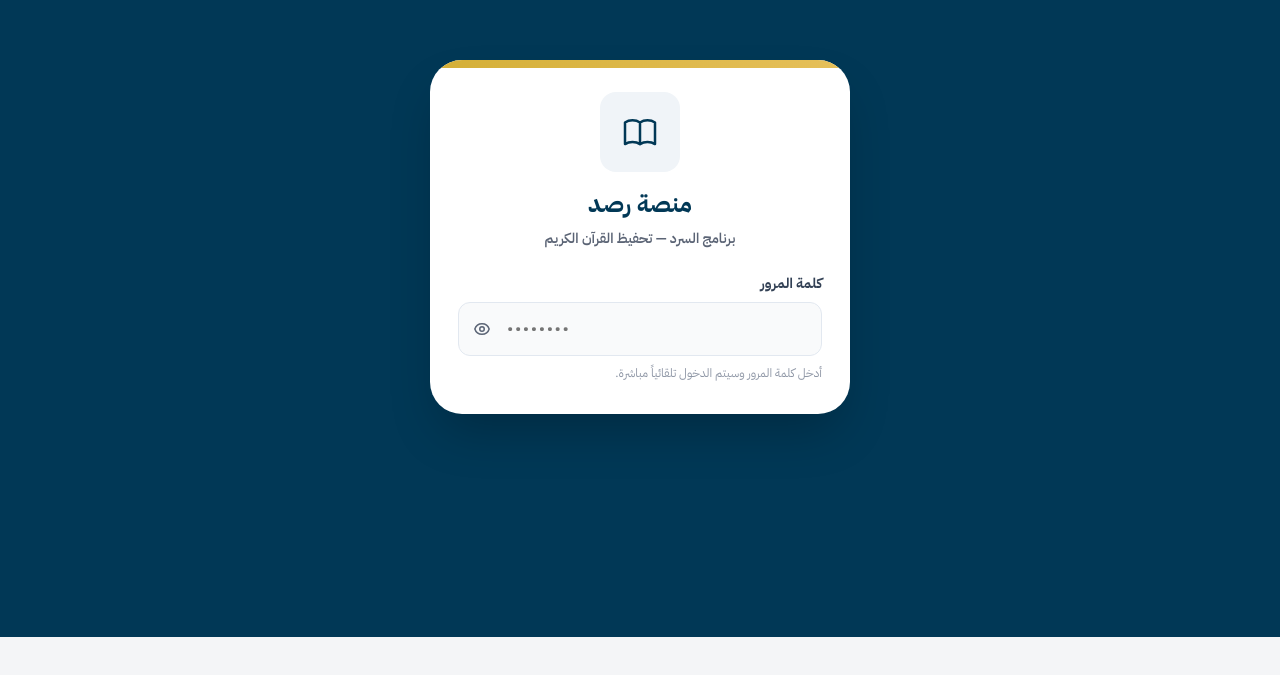
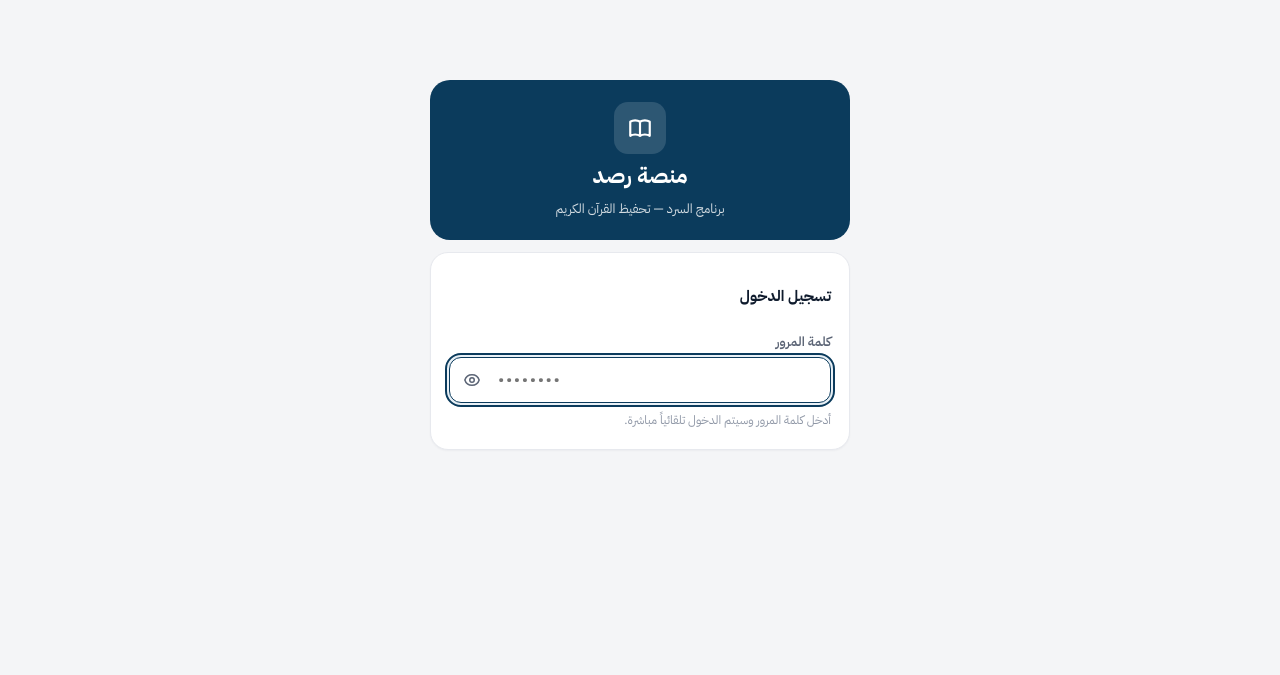
Before and after one commit to mlook-1089/sard-rasd, a Next.js app: page / in a window 1280 px wide. Shown: the part 163-838 px from the top of the page. Before the commit the page ends 800 px from the top, so only its background shows below. Built offline with nearby package versions, Linux system fonts and the light colour scheme.

Commit message:
style(login): align login page with internal u-* design system

```diff
--- a/app/page.tsx
+++ b/app/page.tsx
@@ -83,50 +83,70 @@ export default function LoginPage() {
   }
 
   return (
-    <div style={{
-      position: 'fixed', inset: 0, zIndex: 50,
-      display: 'flex', alignItems: 'center', justifyContent: 'center',
-      padding: '16px',
-      backgroundColor: '#013856',
-      backgroundImage: 'radial-gradient(#d4af37 0.5px, transparent 0.5px), radial-gradient(#d4af37 0.5px, #013856 0.5px)',
-      backgroundSize: '40px 40px',
-      backgroundPosition: '0 0, 20px 20px',
-      overflowY: 'auto'
-    }}>
-      <div style={{
-        background: '#fff',
-        borderRadius: '2rem',
-        boxShadow: '0 25px 50px -12px rgba(0,0,0,0.25)',
-        width: '100%',
-        maxWidth: '420px',
-        padding: '32px 28px',
-        position: 'relative',
-        overflow: 'hidden',
-        boxSizing: 'border-box'
-      }}>
-        <div style={{
-          position: 'absolute', top: 0, left: 0, right: 0, height: '8px',
-          background: 'linear-gradient(90deg, #d4af37 0%, #e6c05a 100%)',
-          borderTopLeftRadius: '2rem', borderTopRightRadius: '2rem'
-        }} />
-
-        <div style={{ textAlign: 'center', marginBottom: '24px' }}>
-          <div style={{
-            display: 'inline-flex', alignItems: 'center', justifyContent: 'center',
-            width: '80px', height: '80px', borderRadius: '16px', marginBottom: '14px',
-            background: '#F0F4F8', color: '#013856'
-          }}>
-            <svg width="40" height="40" fill="none" stroke="currentColor" viewBox="0 0 24 24" strokeWidth={1.5}>
+    <div
+      style={{
+        minHeight: '100vh',
+        background: 'var(--bg)',
+        color: 'var(--ink)',
+        display: 'flex',
+        flexDirection: 'column',
+        alignItems: 'center',
+        justifyContent: 'center',
+        padding: '20px 16px'
+      }}
+    >
+      <div style={{ width: '100%', maxWidth: '420px' }}>
+        {/* Hero banner matching internal u-hero */}
+        <div
+          className="u-hero"
+          style={{
+            textAlign: 'center',
+            padding: '22px 20px',
+            marginBottom: '12px',
+            display: 'flex',
+            flexDirection: 'column',
+            alignItems: 'center',
+            gap: '8px'
+          }}
+        >
+          <div
+            style={{
+              width: 52,
+              height: 52,
+              borderRadius: 14,
+              background: 'rgba(255, 255, 255, 0.14)',
+              color: '#ffffff',
+              display: 'inline-flex',
+              alignItems: 'center',
+              justifyContent: 'center'
+            }}
+          >
+            <svg width="26" height="26" fill="none" stroke="currentColor" viewBox="0 0 24 24" strokeWidth={2}>
               <path strokeLinecap="round" strokeLinejoin="round" d="M12 6.253v13m0-13C10.832 5.477 9.246 5 7.5 5S4.168 5.477 3 6.253v13C4.168 18.477 5.754 18 7.5 18s3.332.477 4.5 1.253m0-13C13.168 5.477 14.754 5 16.5 5c1.747 0 3.332.477 4.5 1.253v13C19.832 18.477 18.247 18 16.5 18c-1.746 0-3.332.477-4.5 1.253" />
             </svg>
           </div>
-          <h1 style={{ fontSize: '24px', fontWeight: 800, color: '#013856', margin: 0, fontFamily: '"IBM Plex Sans Arabic", "Tajawal", sans-serif' }}>منصة رصد</h1>
-          <p style={{ fontSize: '14px', fontWeight: 600, color: '#5B6475', marginTop: '6px', margin: '6px 0 0' }}>برنامج السرد — تحفيظ القرآن الكريم</p>
+          <h1 className="font-title" style={{ fontSize: 22, fontWeight: 800, margin: 0, lineHeight: 1.3 }}>
+            منصة رصد
+          </h1>
+          <div className="l" style={{ fontSize: 13 }}>
+            برنامج السرد — تحفيظ القرآن الكريم
+          </div>
         </div>
 
-        <form onSubmit={onFormSubmit} style={{ display: 'flex', flexDirection: 'column', gap: '16px' }}>
-          <div>
-            <label htmlFor="sard-pw" style={{ display: 'block', fontSize: '14px', fontWeight: 700, color: '#334155', marginBottom: '8px' }}>كلمة المرور</label>
+        {/* Form card matching internal u-card */}
+        <div className="u-card" style={{ padding: '20px 18px', marginBottom: 0 }}>
+          <div className="u-card-h" style={{ marginBottom: 12 }}>
+            <h2>تسجيل الدخول</h2>
+            {loading && !success && (
+              <span className="u-pill brand" style={{ fontSize: 11 }}>
+                جاري التحقق...
+              </span>
+            )}
+          </div>
+
+          <form onSubmit={onFormSubmit} style={{ display: 'flex', flexDirection: 'column', gap: '12px' }}>
+            <div className="u-field" style={{ marginBottom: 0 }}>
+              <label htmlFor="sard-pw">كلمة المرور</label>
               <div style={{ position: 'relative' }}>
                 <input
                   id="sard-pw"
@@ -134,13 +154,14 @@ export default function LoginPage() {
                   value={password}
                   onChange={(e) => setPassword(e.target.value)}
                   disabled={success}
+                  className="u-input"
                   style={{
-                  width: '100%', padding: '14px 16px 14px 48px', borderRadius: '12px',
-                  border: success ? '2px solid #16a34a' : error ? '1.5px solid #B03038' : '1.5px solid #E2E8F0',
-                  background: '#F9FAFB',
-                  outline: 'none', fontSize: '16px', boxSizing: 'border-box',
-                  fontFamily: 'inherit', textAlign: 'start', direction: 'ltr',
-                  letterSpacing: showPw ? 'normal' : '0.1em'
+                    paddingInlineEnd: '14px',
+                    paddingInlineStart: '48px',
+                    direction: 'ltr',
+                    textAlign: 'start',
+                    letterSpacing: showPw ? 'normal' : '0.1em',
+                    borderColor: success ? 'var(--ok)' : error ? 'var(--bad)' : undefined
                   }}
                   autoFocus
                   autoComplete="off"
@@ -151,10 +172,19 @@ export default function LoginPage() {
                   onClick={() => setShowPw((v) => !v)}
                   aria-label={showPw ? 'إخفاء كلمة المرور' : 'إظهار كلمة المرور'}
                   style={{
-                  position: 'absolute', left: '8px', top: '50%', transform: 'translateY(-50%)',
-                  width: '32px', height: '32px', borderRadius: '8px', border: 0,
-                  background: 'transparent', color: '#5B6475', cursor: 'pointer',
-                  display: 'grid', placeItems: 'center'
+                    position: 'absolute',
+                    left: '6px',
+                    top: '50%',
+                    transform: 'translateY(-50%)',
+                    width: '34px',
+                    height: '34px',
+                    borderRadius: '10px',
+                    border: 0,
+                    background: 'transparent',
+                    color: 'var(--ink2)',
+                    cursor: 'pointer',
+                    display: 'grid',
+                    placeItems: 'center'
                   }}
                 >
                   {showPw ? (
@@ -169,30 +199,25 @@ export default function LoginPage() {
                   )}
                 </button>
               </div>
-            <p style={{ fontSize: '12px', color: '#8F97A6', marginTop: '8px', margin: '8px 0 0' }}>
+              <div className="u-muted" style={{ marginTop: 8 }}>
                 أدخل كلمة المرور وسيتم الدخول تلقائياً مباشرة.
-            </p>
+              </div>
             </div>
 
             {success && (
-            <div style={{
-              background: '#dcfce7', color: '#15803d',
-              border: '1px solid rgba(21,128,61,0.25)',
-              padding: '10px 12px', borderRadius: '12px',
-              fontSize: '14px', fontWeight: 700, textAlign: 'center'
-            }}>✓ تم التحقق — جاري الدخول...</div>
+              <div className="u-note ok" style={{ marginBottom: 0, textAlign: 'center' }}>
+                ✓ تم التحقق — جاري الدخول...
+              </div>
             )}
 
             {error && !success && (
-            <div style={{
-              background: '#F8E5E6', color: '#B03038',
-              border: '1px solid rgba(176,48,56,0.25)',
-              padding: '10px 12px', borderRadius: '12px',
-              fontSize: '14px', fontWeight: 700, textAlign: 'center'
-            }}>{error}</div>
+              <div className="u-note bad" role="alert" style={{ marginBottom: 0, textAlign: 'center' }}>
+                {error}
+              </div>
             )}
           </form>
         </div>
       </div>
+    </div>
   );
 }
```
Also changed, not shown: 1 other file (tests, documents, lock files or other folders). Lines whose indentation alone changed are shown as unchanged.
